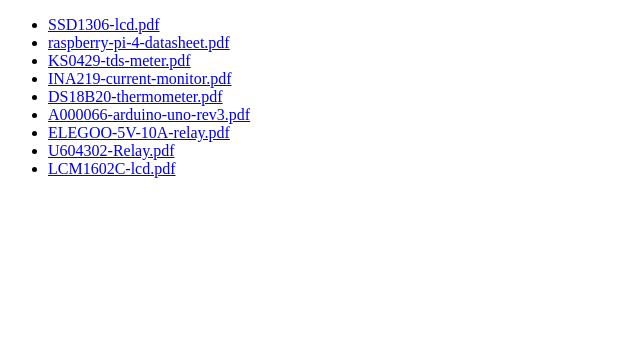
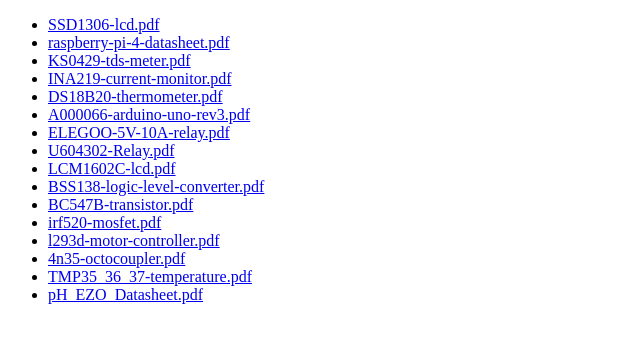
Before and after one commit to chriscummings/chriscummings.github.io, a plain HTML site: page docs/datasheets/index.html in a window 1280 px wide. Shown: the whole page, without its empty margins (0-640 px from the left). Drawn offline with Linux system fonts and the light colour scheme.

Commit message:
dataaaaaaa-sheets!

```diff
--- a/docs/datasheets/index.html
+++ b/docs/datasheets/index.html
@@ -11,10 +11,13 @@
 	<li><a href="ELEGOO-5V-10A-relay.pdf">ELEGOO-5V-10A-relay.pdf</a></li>
 	<li><a href="U604302-Relay.pdf">U604302-Relay.pdf</a></li>
 	<li><a href="LCM1602C-lcd.pdf">LCM1602C-lcd.pdf</a></li>
-
-
-
-
+	<li><a href="BSS138-logic-level-converter.pdf">BSS138-logic-level-converter.pdf</a></li>
+	<li><a href="BC547B-transistor.pdf">BC547B-transistor.pdf</a></li>
+	<li><a href="irf520-mosfet.pdf">irf520-mosfet.pdf</a></li>
+	<li><a href="l293d-motor-controller.pdf">l293d-motor-controller.pdf</a></li>
+	<li><a href="4n35-octocoupler.pdf">4n35-octocoupler.pdf</a></li>
+	<li><a href="TMP35_36_37-temperature.pdf">TMP35_36_37-temperature.pdf</a></li>
+	<li><a href="pH_EZO_Datasheet.pdf">pH_EZO_Datasheet.pdf</a></li>
 </ul>
 </body>
 </html>
```
Also changed, not shown: 7 other files.
